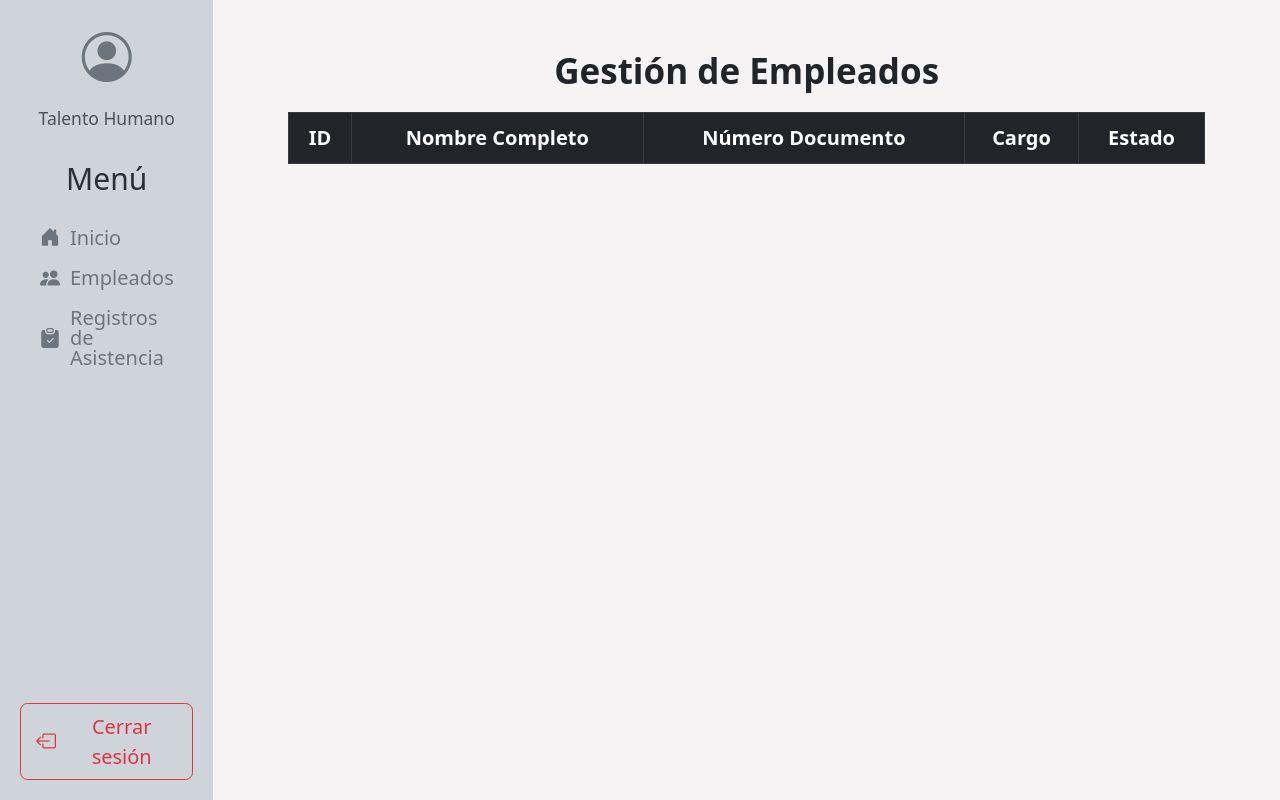
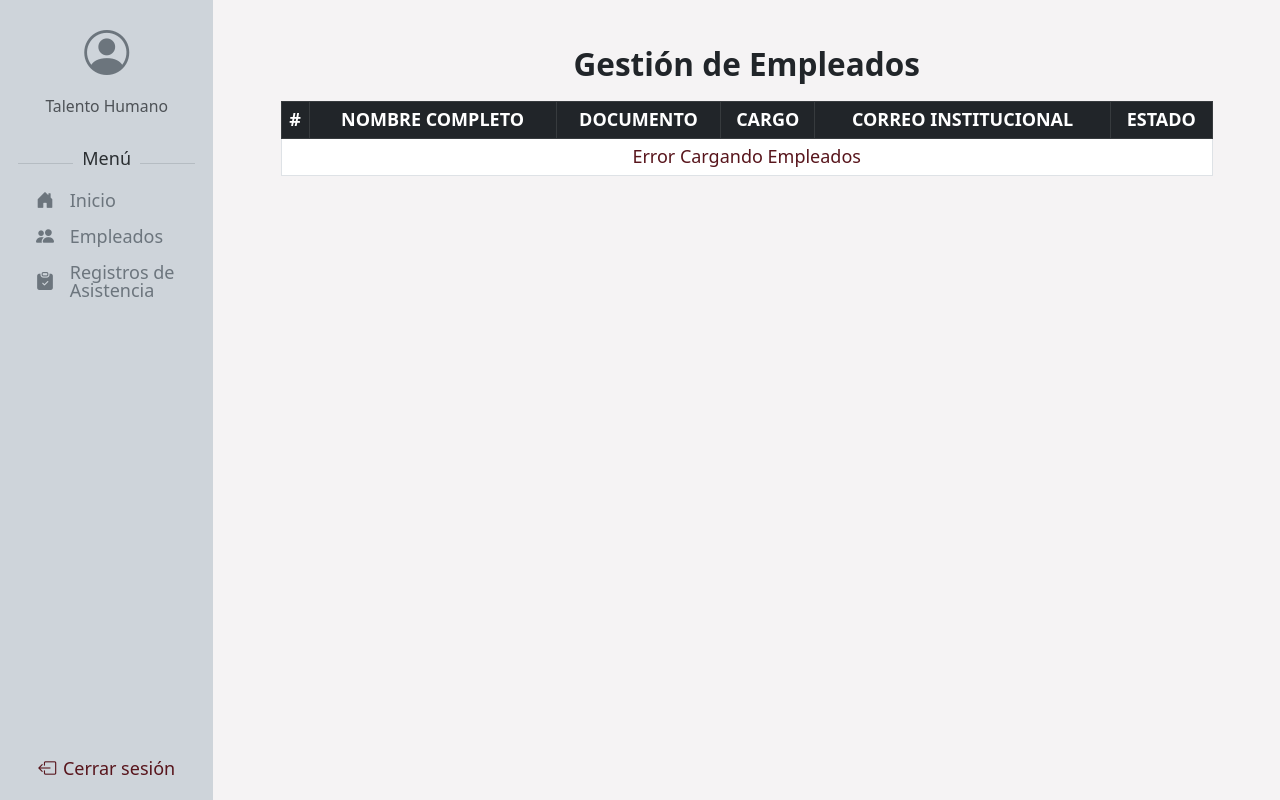
Before and after one commit to camercadoa/control_de_asistencia, a Django app: template control/templates/block_content/employees.html in a window 1280 px wide. Run offline with Django 5.2, Linux system fonts and the light colour scheme; the template is opened without the code that fills it, so the values that code supplies are empty.

Commit message:
Mejoras
- Organización y legibilidad (usando async/await) en la información cargada en la tabla.
- Paginación de datos con DRF.
- Botones, enlaces, inputs y selects interactivos para mejor UX.
- Optimización de los serializers.

```diff
--- a/control/templates/block_content/employees.html
+++ b/control/templates/block_content/employees.html
@@ -8,48 +8,83 @@
     <h3 class="mb-3 d-flex justify-content-center align-items-center fw-bold">Gestión de Empleados</h3>
 
     <div class="table-responsive">
-        <table class="table table-striped table-bordered text-center" id="tabla-empleados">
-            <thead class="table-dark">
+        <table class="table table-hover table-bordered table-sm text-center" id="tabla-empleados">
+            <thead class="table-dark align-middle">
                 <tr>
-                    <th>ID</th>
-                    <th>Nombre Completo</th>
-                    <th>Número Documento</th>
-                    <th>Cargo</th>
-                    <th>Estado</th>
+                    <th>#</th>
+                    <th>NOMBRE COMPLETO</th>
+                    <th>DOCUMENTO</th>
+                    <th>CARGO</th>
+                    <th>CORREO INSTITUCIONAL</th>
+                    <th>ESTADO</th>
                 </tr>
             </thead>
-            <tbody class="text-uppercase small">
-                <!-- Contenido de la API -->
+            <tbody class="text-uppercase">
+                <!-- Contenido dinámico -->
             </tbody>
         </table>
+    </div>
+
+    <!-- Paginación -->
+    <div class="d-flex justify-content-between align-items-center mt-1">
+        <span id="caption-tabla-empleados" class="text-muted"></span>
+        <nav>
+            <ul class="pagination mb-0" id="pagination"></ul>
+        </nav>
     </div>
 </div>
 
 <script>
-document.addEventListener("DOMContentLoaded", function () {
-    fetch("/api/empleados/")
-        .then(response => response.json())
-        .then(data => {
+    document.addEventListener("DOMContentLoaded", () => {
         const tbody = document.querySelector("#tabla-empleados tbody");
+        const pagination = document.getElementById("pagination");
+        const caption = document.getElementById("caption-tabla-empleados");
+        const pageSize = 25;
+
+        async function cargarEmpleados(page = 1) {
+            try {
+                showSpinner(tbody, 6);
+                const response = await fetch(`/api/empleados/?page=${page}`);
+                const data = await response.json();
+
                 tbody.innerHTML = "";
+                let itemIndex = (page - 1) * pageSize + 1;
 
-            data.forEach(emp => {
+                data.results.forEach(emp => {
                     const fila = document.createElement("tr");
+                    fila.className = "align-middle small";
                     fila.innerHTML = `
-                    <td>${emp.id}</td>
-                    <td>${emp.primer_nombre} ${emp.segundo_nombre || ""} ${emp.primer_apellido} ${emp.segundo_apellido || ""}</td>
-                    <td>${emp.numero_documento}</td>
-                    <td>${emp.cargo}</td>
+                        <td>${itemIndex++}</td>
+                        <td class="text-wrap">${emp.nombre_completo}</td>
+                        <td>${emp.documento}</td>
+                        <td  class="text-wrap">${emp.cargo}</td>
+                        <td>-</td>
                         <td>
-                        <span class="badge ${emp.activo ? 'bg-success' : 'bg-danger'}">
+                            <span class="badge text-${emp.activo ? 'success-emphasis' : 'danger-emphasis'} bg-${emp.activo ? 'success-subtle' : 'danger-subtle'}">
                                 ${emp.activo ? "Activo" : "Inactivo"}
                             </span>
                         </td>
                     `;
                     tbody.appendChild(fila);
                 });
-        })
-        .catch(error => console.error("Error cargando empleados:", error));
+
+                // Calcular rango mostrado en el caption
+                const start = (page - 1) * pageSize + 1;
+                const end = Math.min(page * pageSize, data.count);
+                caption.textContent = `Mostrando ${start}-${end} de ${data.count} empleados`;
+
+                // Reutilizamos la función global de paginación
+                renderPagination(pagination, data, page, pageSize, cargarEmpleados);
+
+            } catch (error) {
+                console.error(error);
+                showAlert("Ocurrió un error inesperado", "danger");
+                tbody.innerHTML = `<tr><td colspan="6" class="text-center text-danger-emphasis text-capitalize">Error cargando empleados</td></tr>`;
+                caption.textContent = "";
+            }
+        }
+
+        cargarEmpleados();
     });
 </script>
 {% endblock %}
--- a/control/templates/dashboard.html
+++ b/control/templates/dashboard.html
@@ -13,7 +13,7 @@
 </head>
 <body>
     <!-- Contenedor para alertas -->
-    <div id="alert-container" class="position-fixed top-0 start-50 translate-middle-x mt-2 w-auto px-3"></div>
+    <div id="alert-container" class="position-fixed top-0 end-0 mt-2 me-2 w-auto px-3"></div>
 
     <div class="container-fluid">
         <div class="row flex-nowrap">
@@ -29,25 +29,36 @@
                     <small class="text-muted">Talento Humano</small>
                 </div>
 
-                <h4 class="mb-3 text-secondary-emphasis text-center">Menú</h4>
+                <!-- Separador -->
+                <div class="d-flex align-items-center">
+                    <hr class="flex-grow-1 border-secondary">
+                    <h6 class="px-2 text-secondary-emphasis">Menú</h6>
+                    <hr class="flex-grow-1 border-secondary">
+                </div>
+
+                <!-- Menú -->
                 <ul class="nav nav-pills flex-column mb-auto">
                     <li class="nav-item">
-                        <a href="{% url 'appDashboardRender' %}" class="nav-link d-flex align-items-center {% if request.resolver_match.url_name == 'appDashboardRender' %}active bg-secondary text-light{% else %}text-secondary{% endif %}">
+                        <a href="{% url 'appDashboardRender' %}" class="nav-link d-flex align-items-center icon-link icon-link-hover icon-animation-top {% if request.resolver_match.url_name == 'appDashboardRender' %}active bg-secondary text-light{% else %}text-secondary{% endif %}">
                             <i class="bi bi-house-door-fill me-2"></i> Inicio
                         </a>
-                        <a href="{% url 'appDashboardEmployeesRender' %}" class="nav-link d-flex align-items-center {% if request.resolver_match.url_name == 'appDashboardEmployeesRender' %}active bg-secondary text-light{% else %}text-secondary{% endif %}">
+                    </li>
+                    <li class="nav-item">
+                        <a href="{% url 'appDashboardEmployeesRender' %}" class="nav-link d-flex align-items-center icon-link icon-link-hover icon-animation-top {% if request.resolver_match.url_name == 'appDashboardEmployeesRender' %}active bg-secondary text-light{% else %}text-secondary{% endif %}">
                             <i class="bi bi-people-fill me-2"></i> Empleados
                         </a>
-                        <a href="{% url "appDashboardAssistanceRecordRender" %}" class="nav-link d-flex align-items-center {% if request.resolver_match.url_name == 'appDashboardAssistanceRecordRender' %}active bg-secondary text-light{% else %}text-secondary{% endif %}">
+                    </li>
+                    <li class="nav-item">
+                        <a href="{% url "appDashboardAssistanceRecordRender" %}" class="nav-link d-flex align-items-center icon-link icon-link-hover icon-animation-top {% if request.resolver_match.url_name == 'appDashboardAssistanceRecordRender' %}active bg-secondary text-light{% else %}text-secondary{% endif %}">
                             <i class="bi bi-clipboard-check-fill me-2"></i> Registros de Asistencia
                         </a>
                     </li>
                 </ul>
 
                 <!-- Botón Cerrar sesión -->
-                <div class="mt-auto">
-                    <a href="{% url 'logoutSesion' %}" class="btn btn-outline-danger d-flex align-items-center justify-content-center gap-2 w-100">
-                        <i class="bi bi-box-arrow-left"></i> <span>Cerrar sesión</span>
+                <div class="mt-auto text-center">
+                    <a href="{% url 'logoutSesion' %}" class="icon-link icon-link-hover icon-animation-left text-danger-emphasis link-offset-3-hover link-underline-danger link-underline-opacity-0 link-underline-opacity-25-hover">
+                        <i class="bi bi-box-arrow-left"></i> Cerrar sesión
                     </a>
                 </div>
             </nav>
@@ -71,7 +82,7 @@
 
                     <ul class="nav nav-pills flex-column mb-auto">
                         <li class="nav-item">
-                            <a href="{% url 'appDashboardRender' %}" class="nav-link d-flex align-items-center {% if request.resolver_match.url_name == 'appDashboardRender' %}active bg-secondary text-light{% else %}text-secondary{% endif %}">
+                            <a href="/" class="nav-link d-flex align-items-center {% if request.resolver_match.url_name == 'appDashboardRender' %}active bg-secondary text-light{% else %}text-secondary{% endif %}">
                                 <i class="bi bi-house-door-fill me-2"></i> Inicio
                             </a>
                             <a href="{% url 'appDashboardEmployeesRender' %}" class="nav-link d-flex align-items-center {% if request.resolver_match.url_name == 'appDashboardEmployeesRender' %}active bg-secondary text-light{% else %}text-secondary{% endif %}">
--- a/control/views/api_views.py
+++ b/control/views/api_views.py
@@ -15,11 +15,11 @@
 
 # Empleados API
 class EmpleadoListCreateView(ListCreateAPIView):
-    queryset = Empleado.objects.all()
+    queryset = Empleado.objects.all().order_by('primer_apellido')
     serializer_class = EmpleadoSerializer
 
 class EmpleadoDetailView(RetrieveUpdateDestroyAPIView):
-    queryset = Empleado.objects.all()
+    queryset = Empleado.objects.all().order_by('primer_apellido')
     serializer_class = EmpleadoSerializer
 
 # Registros de Asistencia API
--- a/core_asistencia/settings.py
+++ b/core_asistencia/settings.py
@@ -72,6 +72,11 @@
 ]
 
 WSGI_APPLICATION = 'core_asistencia.wsgi.application'
+
+REST_FRAMEWORK = {
+    "DEFAULT_PAGINATION_CLASS": "rest_framework.pagination.PageNumberPagination",
+    "PAGE_SIZE": 25
+}
 
 
 # Database
--- a/static/JS/main.js
+++ b/static/JS/main.js
@@ -191,3 +191,66 @@
         input.addEventListener("input", () => input.classList.remove("is-invalid"));
     });
 }
+
+// Mostrar spinner en un contenedor
+function showSpinner(container, colspan = 1, message = "Cargando...") {
+    container.innerHTML = `
+        <tr>
+            <td colspan="${colspan}" class="text-center py-4">
+                <div class="d-flex flex-column align-items-center">
+                    <div class="spinner-border text-secondary-emphasis mb-2" role="status"></div>
+                    <span class="text-muted small">${message}</span>
+                </div>
+            </td>
+        </tr>
+    `;
+}
+
+// Ocultar spinner
+function hideSpinner(container) {
+    container.innerHTML = "";
+}
+
+// Renderizar paginación
+function renderPagination(paginationContainer, data, currentPage, pageSize, onPageChange) {
+    paginationContainer.innerHTML = "";
+    const totalPages = Math.ceil(data.count / pageSize);
+
+    paginationContainer.innerHTML = `
+        <li class="page-item ${currentPage === 1 ? "disabled" : ""}">
+            <a class="page-link text-secondary-emphasis focus-ring focus-ring-secondary" href="#" data-page="1">
+                <i class="bi bi-chevron-bar-left"></i>
+            </a>
+        </li>
+        <li class="page-item ${!data.previous ? "disabled" : ""}">
+            <a class="page-link text-secondary-emphasis focus-ring focus-ring-secondary" href="#" data-page="${currentPage - 1}">
+                <i class="bi bi-chevron-left"></i>
+            </a>
+        </li>
+        <li class="page-item disabled">
+            <a class="page-link text-secondary-emphasis focus-ring focus-ring-secondary">
+                Página ${currentPage} de ${totalPages}
+            </a>
+        </li>
+        <li class="page-item ${!data.next ? "disabled" : ""}">
+            <a class="page-link text-secondary-emphasis focus-ring focus-ring-secondary" href="#" data-page="${currentPage + 1}">
+                <i class="bi bi-chevron-right"></i>
+            </a>
+        </li>
+        <li class="page-item ${currentPage === totalPages ? "disabled" : ""}">
+            <a class="page-link text-secondary-emphasis focus-ring focus-ring-secondary" href="#" data-page="${totalPages}">
+                <i class="bi bi-chevron-bar-right"></i>
+            </a>
+        </li>
+    `;
+
+    paginationContainer.querySelectorAll("a[data-page]").forEach(link => {
+        link.addEventListener("click", (e) => {
+            e.preventDefault();
+            const targetPage = parseInt(link.dataset.page);
+            if (!isNaN(targetPage) && targetPage >= 1 && targetPage <= totalPages && targetPage !== currentPage) {
+                onPageChange(targetPage);
+            }
+        });
+    });
+}
--- a/static/css/styles.css
+++ b/static/css/styles.css
@@ -1,5 +1,5 @@
 *{
-    font-size: 20px;
+    font-size: 18px;
     margin: 0;
     padding: 0;
 }
@@ -8,10 +8,11 @@
     line-height: 1;
     margin-top: 0 !important;
 }
+#alert-container {z-index: 1055;}
 .btn-animation {transition: transform 0.1s ease-in-out;}
 .btn-animation:active {transform: scale(0.99);}
-#alert-container {z-index: 1055;}
-
+.icon-animation-left {--bs-icon-link-transform: translate3d(-.25em, 0, 0);}
+.icon-animation-top {--bs-icon-link-transform: translate3d(0, -.125rem, 0);}
 /* Lobby */
 .lobby-container {
     min-height: 100vh;
@@ -35,3 +36,5 @@
     text-align: center;
     margin: 1rem 0;
 }
+
+/* Dashboard -> Empleados */
```
Also changed, not shown: control/api/serializers.py (+11 -1 lines), control/templates/lobby.html (+28 -21 lines), control/templates/qr_reader.html (+13 -11 lines), control/views/helpers.py (+43 -33 lines), control/views/login.py (+13 -10 lines), control/views/logout.py (+3 -5 lines), control/views/render.py (+26 -12 lines), 2 other files. Lines whose indentation alone changed are shown as unchanged.
